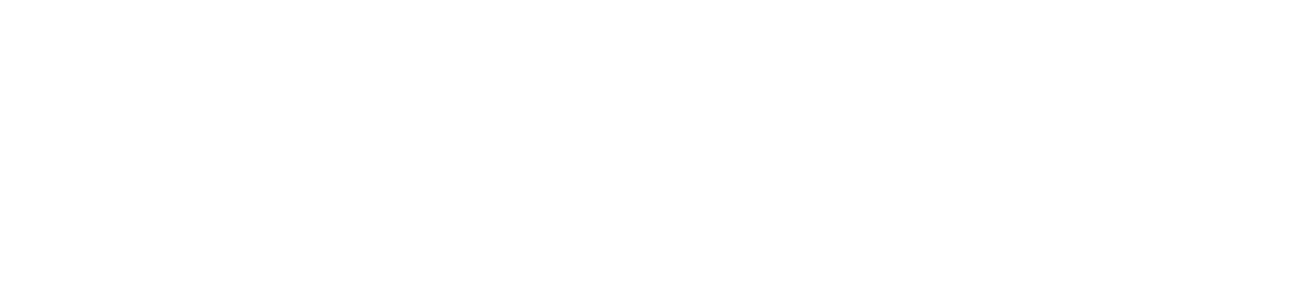
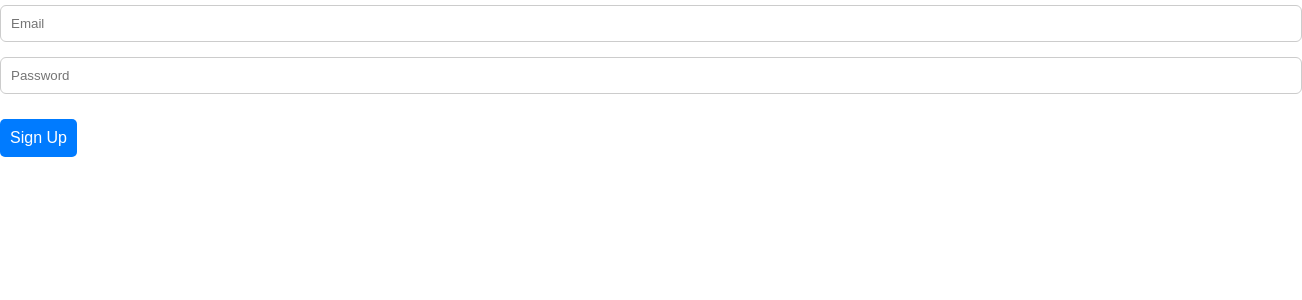
Before and after one commit to RaaBaJa718/WorkWise, a React (Create React App) app in the folder client/: page /register in a window 1280 px wide. Before the commit this address had no page. Shown: the top 300 px of the page, 1302 px wide, since content can reach past the window. Built offline with nearby package versions, Linux system fonts and the light colour scheme.

Commit message:
feat: add Register page and user registration functionality

```diff
--- a/client/src/App.js
+++ b/client/src/App.js
@@ -5,6 +5,7 @@
 import ProtectedRoute from "./components/ProtectedRoute";
 import JobListings from "./pages/JobListings";
 import JobApplication from "./pages/JobApplication";
+import Register from "./pages/Register"; // <-- Add this import
 import "./App.css";
 
 function App() {
@@ -14,6 +15,7 @@
         <Routes>
           <Route path="/" element={<Navigate to="/login" />} />
           <Route path="/login" element={<Login />} />
+          <Route path="/register" element={<Register />} /> {/* Add this route */}
           <Route path="/dashboard" element={<ProtectedRoute />}>
             <Route index element={<Dashboard />} />
           </Route>
--- /dev/null
+++ b/client/src/pages/Register.js
@@ -0,0 +1,58 @@
+import React, { useState } from "react";
+import { useMutation, gql } from "@apollo/client";
+
+const REGISTER_USER = gql`
+  mutation RegisterUser($email: String!, $password: String!) {
+    registerUser(email: $email, password: $password) {
+      token
+      user {
+        _id
+        email
+      }
+    }
+  }
+`;
+
+const Register = () => {
+  const [email, setEmail] = useState("");
+  const [password, setPassword] = useState("");
+  const [registerUser] = useMutation(REGISTER_USER);
+
+  const handleRegister = async (e) => {
+    e.preventDefault();
+    try {
+      const { data } = await registerUser({ variables: { email, password } });
+      if (data?.registerUser?.token) {
+        localStorage.setItem("token", data.registerUser.token);
+        alert("Registration successful!");
+        // Optionally redirect or update context here
+      } else {
+        alert("Registration failed.");
+      }
+    } catch (err) {
+      alert("Registration error: " + err.message);
+    }
+  };
+
+  return (
+    <form onSubmit={handleRegister}>
+      <input
+        type="email"
+        placeholder="Email"
+        value={email}
+        onChange={e => setEmail(e.target.value)}
+        required
+      />
+      <input
+        type="password"
+        placeholder="Password"
+        value={password}
+        onChange={e => setPassword(e.target.value)}
+        required
+      />
+      <button type="submit">Sign Up</button>
+    </form>
+  );
+};
+
+export default Register;
```
